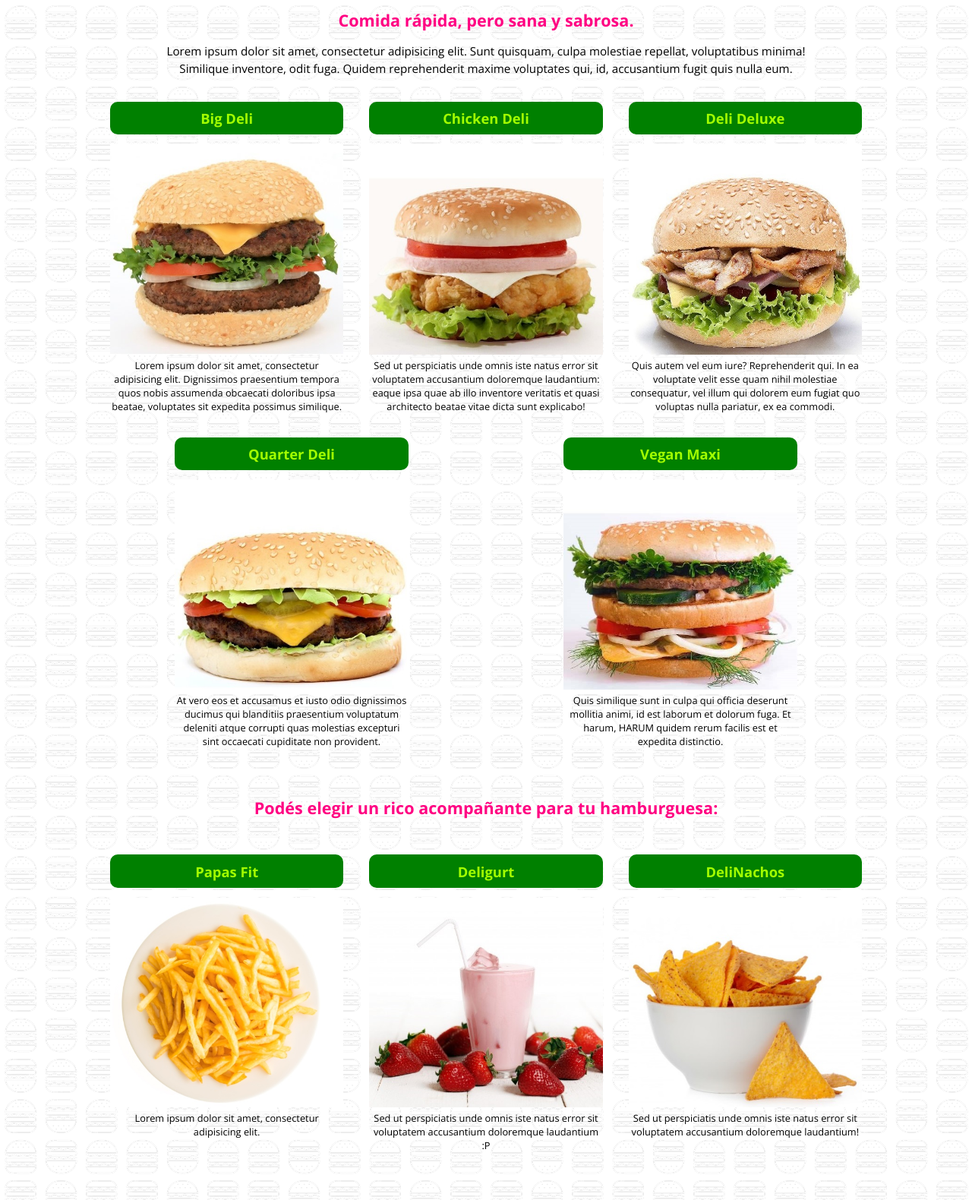
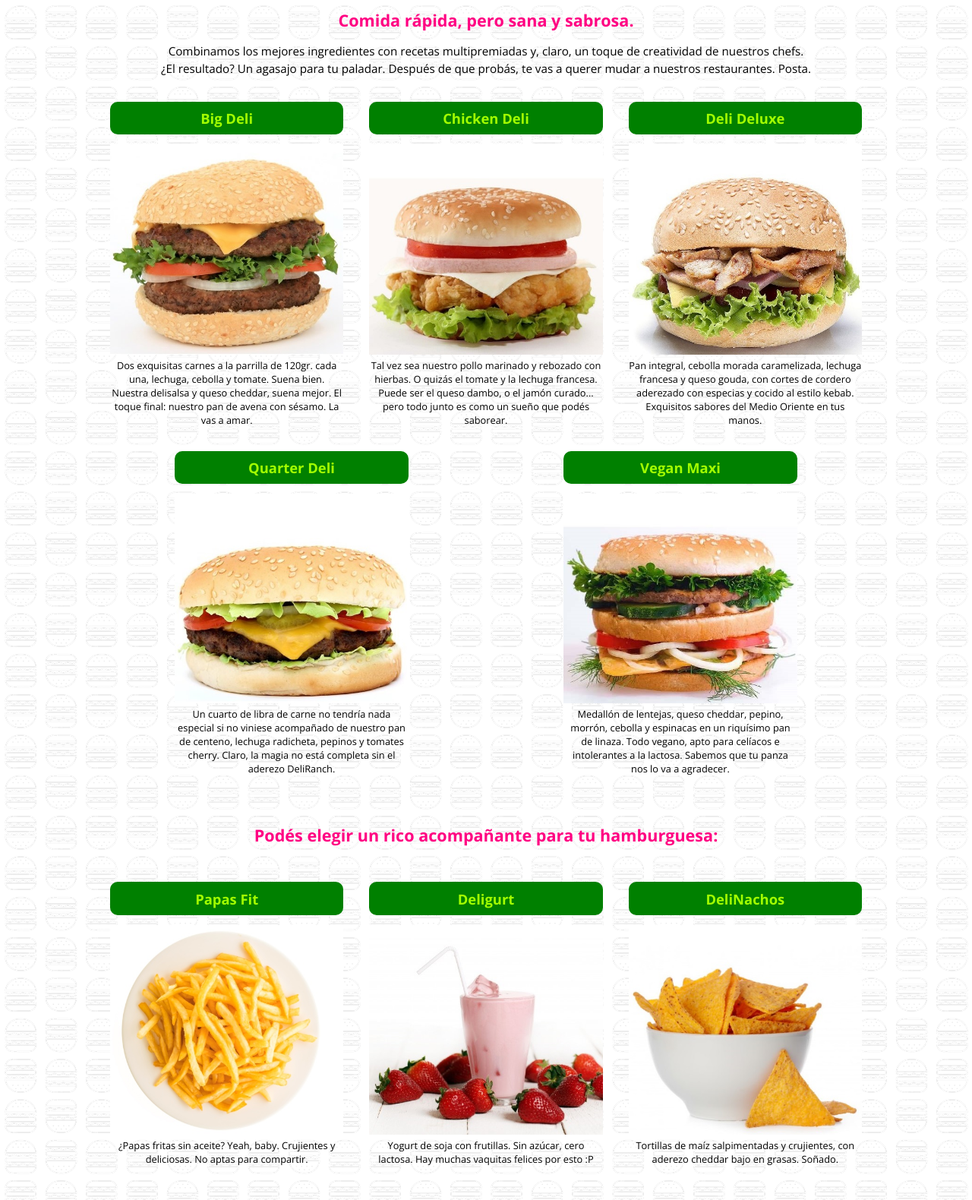
Before and after one commit to belongah/deliburger, a website: page views/menu.html in a window 1280 px wide. Shown: the part 104-1684 px from the top of the page at 76% size. Drawn offline with nearby package versions, Linux system fonts and the light colour scheme.

Commit message:
Actualizando páginas
Cargando subdominios definitivos.

```diff
--- a/views/menu.html
+++ b/views/menu.html
@@ -37,33 +37,34 @@
     </header>
 	<div class="intro">
 		<h3>Comida rápida, pero sana y sabrosa.</h3>
-		<p class="declaration">Lorem ipsum dolor sit amet, consectetur adipisicing elit. Sunt quisquam, culpa molestiae repellat, voluptatibus minima!<br>Similique inventore, odit fuga. Quidem reprehenderit maxime voluptates qui, id, accusantium fugit quis nulla eum.</p>
+		<p class="declaration">Combinamos los mejores ingredientes con recetas multipremiadas y, claro, un toque de creatividad de nuestros chefs.<br>
+		¿El resultado? Un agasajo para tu paladar. Después de que probás, te vas a querer mudar a nuestros restaurantes. Posta.</p>
 	</div>
 	<section class="meals">
 		<article class="product">
 			<h4>Big Deli </h4>
 			<img class="item" src="../img/burger01.jpg" alt="Hamburguesa Big Deli">
-			<p class="descript">Lorem ipsum dolor sit amet, consectetur adipisicing elit. Dignissimos praesentium tempora quos nobis assumenda obcaecati doloribus ipsa beatae, voluptates sit expedita possimus similique.</p>
+			<p class="descript">Dos exquisitas carnes a la parrilla de 120gr. cada una, lechuga, cebolla y tomate. Suena bien. Nuestra delisalsa y queso cheddar, suena mejor. El toque final: nuestro pan de avena con sésamo. La vas a amar.</p>
 		</article>
 		<article class="product">
 			<h4>Chicken Deli</h4>
 			<img class="item" src="../img/burger02.jpg" alt="Hamburguesa Chicken Deli">
-			<p class="descript">Sed ut perspiciatis unde omnis iste natus error sit voluptatem accusantium doloremque laudantium: eaque ipsa quae ab illo inventore veritatis et quasi architecto beatae vitae dicta sunt explicabo!</p>
+			<p class="descript">Tal vez sea nuestro pollo marinado y rebozado con hierbas. O quizás el tomate y la lechuga francesa. Puede ser el queso dambo, o el jamón curado... pero todo junto es como un sueño que podés saborear.</p>
 		</article>
 		<article class="product">
 			<h4>Deli Deluxe</h4>
 			<img class="item" src="../img/burger03.jpg" alt="Hamburguesa Deli Deluxe">
-			<p class="descript">Quis autem vel eum iure? Reprehenderit qui. In ea voluptate velit esse quam nihil molestiae consequatur, vel illum qui dolorem eum fugiat quo voluptas nulla pariatur, ex ea commodi.</p>
+			<p class="descript">Pan integral, cebolla morada caramelizada, lechuga francesa y queso gouda, con cortes de cordero aderezado con especias y cocido al estilo kebab. Exquisitos sabores del Medio Oriente en tus manos.</p>
 		</article>
 			<article class="product">
 			<h4>Quarter Deli</h4>
 			<img class="item" src="../img/burger04.jpg" alt="Hamburguesa Quarter Deli">
-			<p class="descript">At vero eos et accusamus et iusto odio dignissimos ducimus qui blanditiis praesentium voluptatum deleniti atque corrupti quas molestias excepturi sint occaecati cupiditate non provident.</p>
+			<p class="descript">Un cuarto de libra de carne no tendría nada especial si no viniese acompañado de nuestro pan de centeno, lechuga radicheta, pepinos y tomates cherry. Claro, la magia no está completa sin el aderezo DeliRanch.</p>
 		</article>
 		<article class="product">
 			<h4>Vegan Maxi</h4>
 			<img class="item" src="../img/burger05.jpg" alt="Hamburguesa Vegan Maxi">
-			<p class="descript">Quis similique sunt in culpa qui officia deserunt mollitia animi, id est laborum et dolorum fuga. Et harum, HARUM quidem rerum facilis est et expedita distinctio.</p>
+			<p class="descript">Medallón de lentejas, queso cheddar, pepino, morrón, cebolla y espinacas en un riquísimo pan de linaza. Todo vegano, apto para celíacos e intolerantes a la lactosa. Sabemos que tu panza nos lo va a agradecer.</p>
 		</article>
 	</section>
 	<div class="intro">
@@ -73,17 +74,17 @@
 		<article class="product">
 			<h4>Papas Fit</h4>
 			<img class="item" src="../img/papasFit.jpg" alt="Papas Fit">
-			<p class="descript">Lorem ipsum dolor sit amet, consectetur adipisicing elit.</p>
+			<p class="descript">¿Papas fritas sin aceite? Yeah, baby. Crujientes y deliciosas. No aptas para compartir.</p>
 		</article>
 		<article class="product">
 			<h4>Deligurt</h4>
 			<img class="item" src="../img/deliGurt.jpg" alt="Yogurt Deli">
-			<p class="descript">Sed ut perspiciatis unde omnis iste natus error sit voluptatem accusantium doloremque laudantium :P </p>
+			<p class="descript">Yogurt de soja con frutillas. Sin azúcar, cero lactosa. Hay muchas vaquitas felices por esto :P </p>
 		</article>
 		<article class="product">
 			<h4>DeliNachos</h4>
 			<img class="item" src="../img/deliNachos.jpg" alt="Hamburguesa Chicken Deli">
-			<p class="descript">Sed ut perspiciatis unde omnis iste natus error sit voluptatem accusantium doloremque laudantium!</p>
+			<p class="descript">Tortillas de maíz salpimentadas y crujientes, con aderezo cheddar bajo en grasas. Soñado.</p>
 		</article>
 	</section>
 	<footer>
```
Also changed, not shown: views/contacto.html (+1 -1 lines), views/locales.html (+1 -1 lines), views/nosotros.html (+8 -8 lines).
